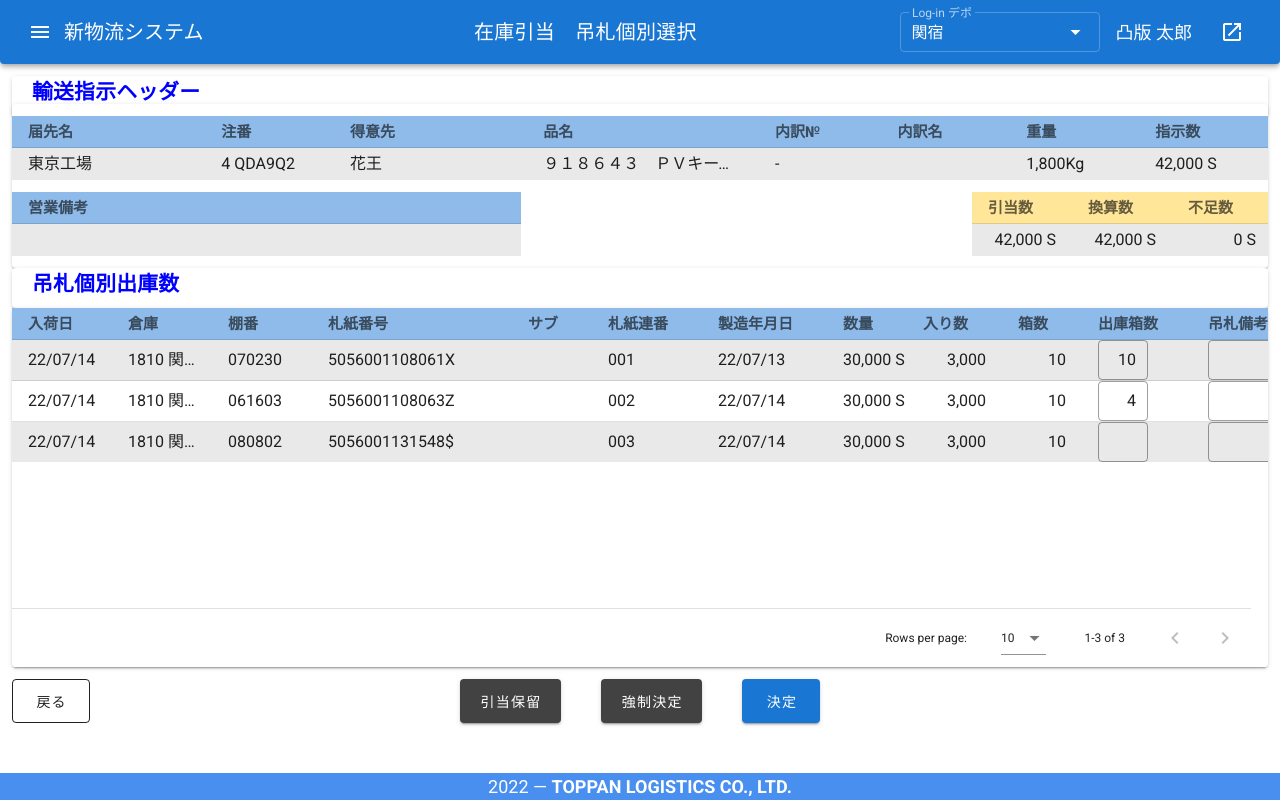
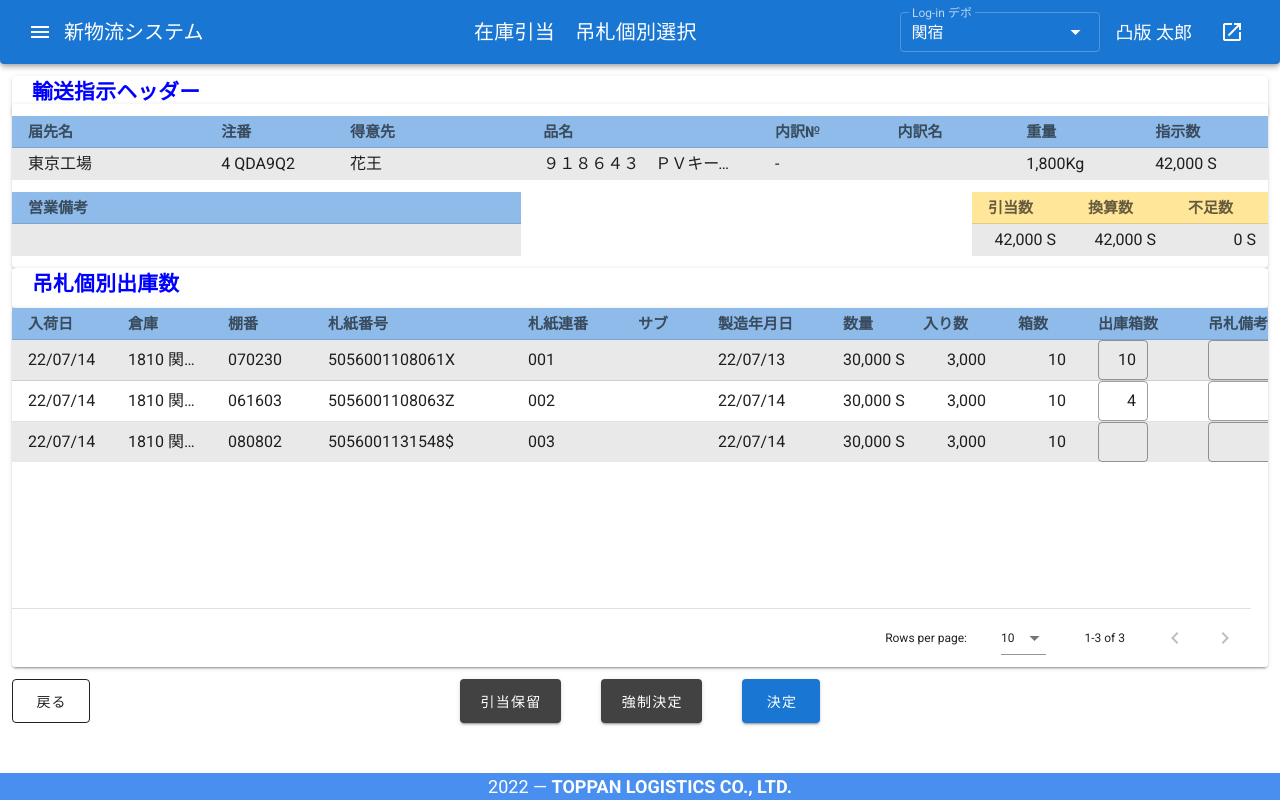
Before and after one commit to ryosuke-tsuji/zaiko_hikiate, a Vue app: page /zaiko_hikiate_kobetsu in a window 1280 px wide. Built offline with nearby package versions, Linux system fonts and the light colour scheme.

Commit message:
注番欄をすべて表示させる、個別画面の札紙連番とサブの表示順入れ替え

```diff
--- a/src/views/ZaikoHikiate.vue
+++ b/src/views/ZaikoHikiate.vue
@@ -144,7 +144,7 @@ export default {
         { displayOrder: 4,  text: '到着日時', value: 'arrivalTime',   width: 120, shown: '1', },
         { displayOrder: 5,  text: '住所',     value: 'address',       width: 150, shown: '1', },
         { displayOrder: 6,  text: '届先名',   value: 'destName',      width: 120, shown: '1', },
-        { displayOrder: 7,  text: '注番',     value: 'orderNo',       width: 100, shown: '1', },
+        { displayOrder: 7,  text: '注番',     value: 'orderNo',       width: 130, shown: '1', },
         { displayOrder: 8,  text: '得意先',   value: 'customerName',  width: 150, shown: '1', },
         { displayOrder: 9,  text: '品名',     value: 'productName',   width: 180, shown: '1', },
         { displayOrder: 10, text: '内訳№',   value: 'uchiwakeNo',    width: 90,  shown: '1', },
--- a/src/views/ZaikoHikiateKakutei.vue
+++ b/src/views/ZaikoHikiateKakutei.vue
@@ -114,7 +114,7 @@ export default {
         { displayOrder: 1,  text: '',           value: 'ID',            width: 65,  shown: false, sortable: false, },
         { displayOrder: 2,  text: '出荷日',     value: 'shippingDate',  width: 90,  shown: true, },
         { displayOrder: 3,  text: '届先名',     value: 'destName',      width: 120, shown: true, },
-        { displayOrder: 4,  text: '注番',       value: 'orderNo',       width: 100, shown: true, },
+        { displayOrder: 4,  text: '注番',       value: 'orderNo',       width: 130, shown: true, },
         { displayOrder: 5,  text: '得意先',     value: 'customerName',  width: 150, shown: true, },
         { displayOrder: 6,  text: '品名',       value: 'productName',   width: 180, shown: true, },
         { displayOrder: 7,  text: '内訳№',     value: 'uchiwakeNo',    width: 90,  shown: true, },
--- a/src/views/ZaikoHikiateKobetsu.vue
+++ b/src/views/ZaikoHikiateKobetsu.vue
@@ -133,8 +133,8 @@ export default {
         { displayOrder: 3,  text: '倉庫',       value: 'soko',          width: 100,  shown: true },
         { displayOrder: 4,  text: '棚番',       value: 'tanaBan',       width: 100,  shown: true },
         { displayOrder: 5,  text: '札紙番号',   value: 'fudagamiNo',    width: 200,  shown: true },
-        { displayOrder: 6,  text: 'サブ',       value: 'fudagamiSabu',  width: 80,  shown: true },
-        { displayOrder: 7,  text: '札紙連番',   value: 'fudagamiSeq',   width: 80,  shown: true },
+        { displayOrder: 6,  text: '札紙連番',   value: 'fudagamiSeq',   width: 80,  shown: true },
+        { displayOrder: 7,  text: 'サブ',       value: 'fudagamiSabu',  width: 80,  shown: true },
         { displayOrder: 8,  text: '製造年月日', value: 'productYmd',    width: 100,  shown: true },
         { displayOrder: 9,  text: '数量',       value: 'suryo',         width: 80,  shown: true, },
         { displayOrder: 10, text: '入り数',     value: 'irisu',         width: 70,  shown: true, },
```
